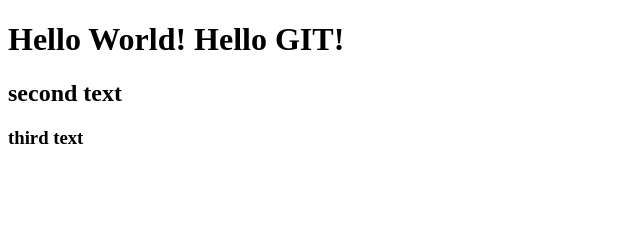
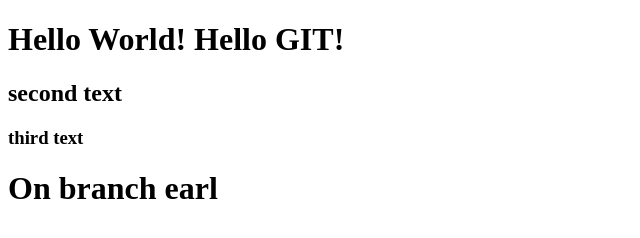
Before and after one commit to nurmanbe7ov/lesson3_git__03-03-2022, a plain HTML site: page index.html in a window 1280 px wide. Shown: the whole page, without its empty margins (0-640 px from the left). Drawn offline with Linux system fonts and the light colour scheme.

Commit message:
add h1 from branch earl

```diff
--- a/index.html
+++ b/index.html
@@ -10,5 +10,6 @@
     <h1>Hello World! Hello GIT!</h1>
     <h2>second text</h2>
     <h3>third text</h3>
+    <h1>On branch earl</h1>
   </body>
 </html>
```
